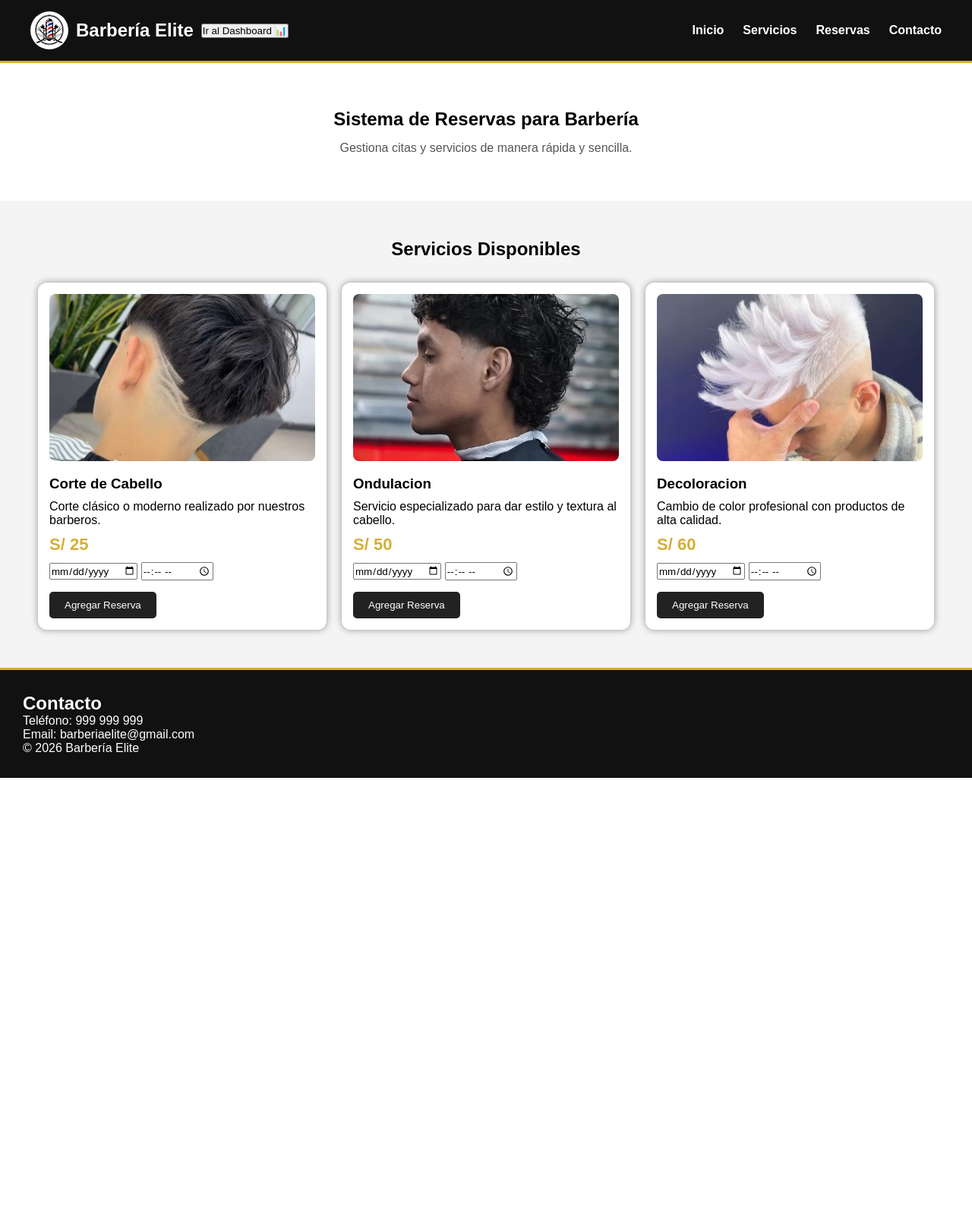
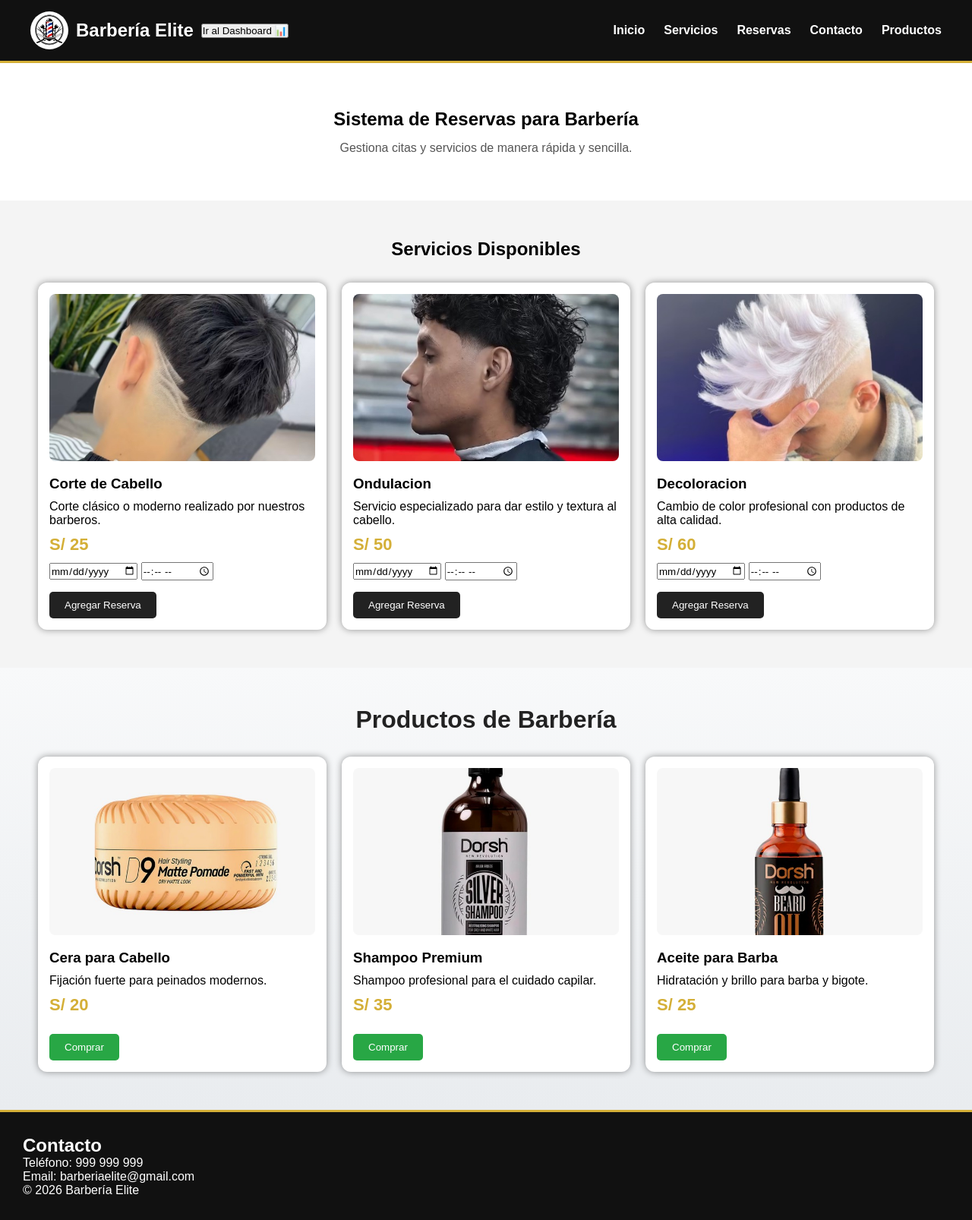
Before and after one commit to Sean-hub6/barberia-elite-flask, a Flask app: page / in a window 1280 px wide. Shown: the whole page at 76% size. Before the commit the page ends 1024 px from the top, so only its background shows below. Run offline with Flask 3, Linux system fonts and the light colour scheme.

```diff
--- a/static/css/style.css
+++ b/static/css/style.css
@@ -214,3 +214,21 @@
     padding: 20px;
     border-radius: 15px;
 }
+.productos{
+    padding: 50px;
+    background: linear-gradient(to bottom, #f8f9fa, #e9ecef);
+}
+
+.productos h2{
+    text-align: center;
+    margin-bottom: 30px;
+    color: #222;
+    font-size: 2rem;
+}
+.productos .card button{
+    background: #28a745;
+}
+
+.productos .card button:hover{
+    background: #218838;
+}
--- a/templates/index.html
+++ b/templates/index.html
@@ -28,6 +28,7 @@
                 <li><a href="#servicios">Servicios</a></li>
                 <li><a href="#reservas">Reservas</a></li>
                 <li><a href="#contactos">Contacto</a></li>
+                <li><a href="#productos">Productos</a></li>
             </ul>
         </nav>
     </header>
@@ -105,6 +106,65 @@
     </section>
 
 
+<section id="productos" class="productos">
+
+    <h2>Productos de Barbería</h2>
+
+    <div class="cards">
+
+        <div class="card">
+            <img src="{{ url_for('static', filename='img/cera.jpg') }}">
+
+            <h3>Cera para Cabello</h3>
+
+            <p>
+                Fijación fuerte para peinados modernos.
+            </p>
+
+            <h4>S/ 20</h4>
+
+            <button onclick="agregarReserva('Cera para Cabello', 20)">
+                Comprar
+            </button>
+        </div>
+
+        <div class="card">
+            <img src="{{ url_for('static', filename='img/shampoo.jpg') }}">
+
+            <h3>Shampoo Premium</h3>
+
+            <p>
+                Shampoo profesional para el cuidado capilar.
+            </p>
+
+            <h4>S/ 35</h4>
+
+            <button onclick="agregarReserva('Shampoo Premium', 35)">
+                Comprar
+            </button>
+        </div>
+
+        <div class="card">
+            <img src="{{ url_for('static', filename='img/aceite.jpg') }}">
+
+            <h3>Aceite para Barba</h3>
+
+            <p>
+                Hidratación y brillo para barba y bigote.
+            </p>
+
+            <h4>S/ 25</h4>
+
+            <button onclick="agregarReserva('Aceite para Barba', 25)">
+                Comprar
+            </button>
+        </div>
+
+    </div>
+
+</section>
+
+
 
 
 
```
Also changed, not shown: templates/dashboard.html (+4 -5 lines), static/img/aceite.jpg (added), static/img/cera.jpg (added), static/img/shampoo.jpg (added).
